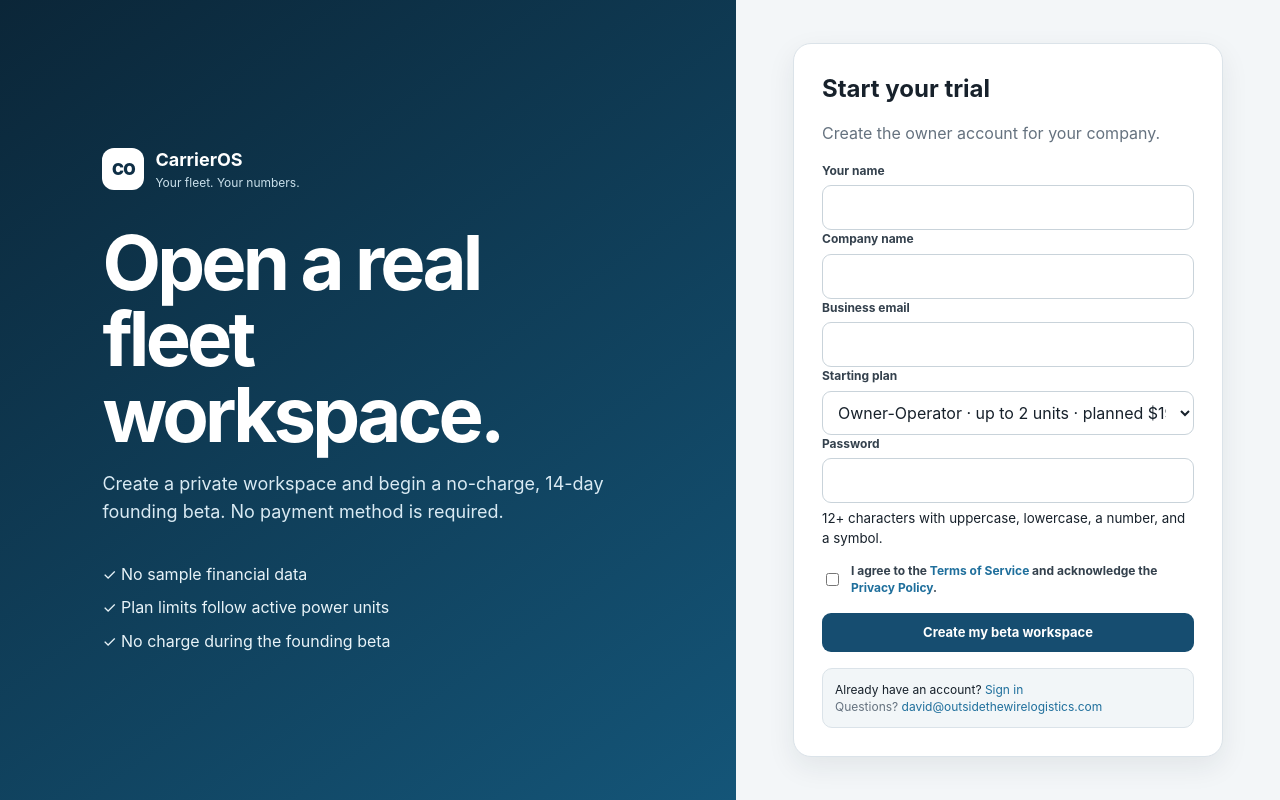
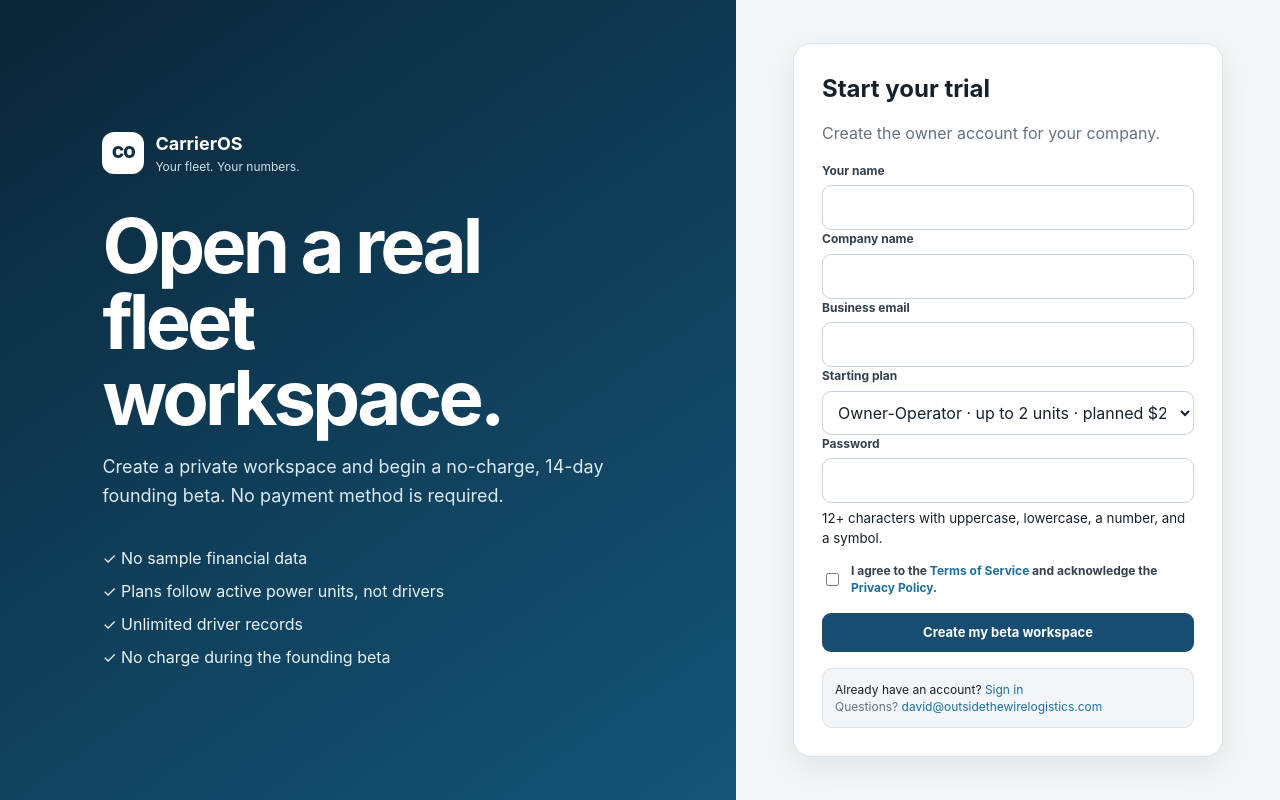
Before and after one commit to DavidOTW/CarrierOS, a FastAPI app: page /signup in a window 1280 px wide. Run offline with FastAPI, Linux system fonts and the light colour scheme.

Commit message:
Update launch pricing by active power units (#3)
Verified with 19 automated tests and production configuration checks.

```diff
--- a/app/main.py
+++ b/app/main.py
@@ -55,7 +55,7 @@ from .stripe_billing import (
 )
 
 BASE_DIR = Path(__file__).resolve().parent
-VERSION = "0.5.0-beta"
+VERSION = "0.5.1-beta"
 ENVIRONMENT = os.getenv("CARRIEROS_ENV", "development").strip().lower()
 IS_PRODUCTION = ENVIRONMENT == "production"
 SESSION_SECRET = os.getenv("CARRIEROS_SECRET", "")
@@ -72,9 +72,10 @@ SUPPORT_EMAIL = os.getenv(
 ).strip().lower()
 
 PLAN_LIMITS = {
-    "owner_operator": {"name": "Owner-Operator", "units": 2, "price": 19},
-    "small_fleet": {"name": "Small Fleet", "units": 10, "price": 49},
-    "growing_fleet": {"name": "Growing Fleet", "units": 25, "price": 99},
+    "owner_operator": {"name": "Owner-Operator", "units": 2, "price": 25},
+    "starter_fleet": {"name": "Starter Fleet", "units": 5, "price": 50},
+    "small_fleet": {"name": "Small Fleet", "units": 10, "price": 75},
+    "growing_fleet": {"name": "Growing Fleet", "units": 20, "price": 100},
 }
 LOGIN_WINDOW_SECONDS = 15 * 60
 LOGIN_MAX_ATTEMPTS = 10
--- a/app/static/service-worker.js
+++ b/app/static/service-worker.js
@@ -1,4 +1,4 @@
-const CACHE='carrieros-v0.5.0-beta';
+const CACHE='carrieros-v0.5.1-beta';
 const CORE=['/static/app.css','/static/icon-192.png','/static/icon-512.png','/manifest.webmanifest'];
 self.addEventListener('install',event=>event.waitUntil(caches.open(CACHE).then(c=>c.addAll(CORE)).then(()=>self.skipWaiting())));
 self.addEventListener('activate',event=>event.waitUntil(caches.keys().then(keys=>Promise.all(keys.filter(k=>k!==CACHE).map(k=>caches.delete(k)))).then(()=>self.clients.claim())));
--- a/app/stripe_billing.py
+++ b/app/stripe_billing.py
@@ -9,6 +9,7 @@ import stripe
 
 PLAN_PRICE_ENV = {
     "owner_operator": "STRIPE_PRICE_OWNER_OPERATOR",
+    "starter_fleet": "STRIPE_PRICE_STARTER_FLEET",
     "small_fleet": "STRIPE_PRICE_SMALL_FLEET",
     "growing_fleet": "STRIPE_PRICE_GROWING_FLEET",
 }
--- a/app/templates/billing.html
+++ b/app/templates/billing.html
@@ -3,15 +3,15 @@
 <div class="page-heading"><div><h2>Billing</h2><p>Manage the plan that controls your active power-unit capacity.</p></div></div>
 {% if billing_mode == 'beta' and has_access %}<div class="notice good">Your founding-beta access is active. No payment method is required and no subscription charge will be made during this beta period.</div>{% elif billing_mode == 'beta' %}<div class="notice">Your founding-beta trial has ended. Email <a href="mailto:{{ support_email }}?subject=CarrierOS%20beta%20access">{{ support_email }}</a> to discuss continued access. No charge has been made.</div>{% elif checkout_result == 'success' %}<div class="notice">Stripe received your trial setup. CarrierOS will activate your workspace as soon as the signed billing confirmation arrives.</div>{% elif checkout_result == 'cancelled' %}<div class="notice">Checkout was cancelled. Your workspace has not been charged or activated.</div>{% elif new_account %}<div class="notice">Your private workspace is ready. Choose a plan below and complete Stripe checkout to begin the 14-day trial.</div>{% endif %}
 <div class="grid-2">
-  <section class="card"><h3>{{ plan.name }}</h3><div class="metric-value">${{ plan.price }}<span class="muted"> / month</span></div><p>Includes up to {{ plan.units }} active power units and unlimited office users.</p><p><strong>Status:</strong> {{ user.subscription_status|replace('_', ' ')|title }}</p>{% if user.trial_ends_at %}<p><strong>Trial ends:</strong> {{ user.trial_ends_at }}</p>{% endif %}{% if user.subscription_current_period_end %}<p><strong>Current period ends:</strong> {{ user.subscription_current_period_end }}</p>{% endif %}{% if user.subscription_cancel_at_period_end %}<p class="notice">Cancellation is scheduled for the end of the current billing period.</p>{% endif %}</section>
+  <section class="card"><h3>{{ plan.name }}</h3><div class="metric-value">${{ plan.price }}<span class="muted"> / month</span></div><p>Includes up to {{ plan.units }} active power units, unlimited driver records, and unlimited office users.</p><p><strong>Status:</strong> {{ user.subscription_status|replace('_', ' ')|title }}</p>{% if user.trial_ends_at %}<p><strong>Trial ends:</strong> {{ user.trial_ends_at }}</p>{% endif %}{% if user.subscription_current_period_end %}<p><strong>Current period ends:</strong> {{ user.subscription_current_period_end }}</p>{% endif %}{% if user.subscription_cancel_at_period_end %}<p class="notice">Cancellation is scheduled for the end of the current billing period.</p>{% endif %}</section>
   <section class="card"><h3>{% if has_access %}Your workspace is active{% else %}Subscription required{% endif %}</h3>{% if billing_mode == 'beta' %}<p>CarrierOS is currently offered as a no-charge founding beta. The selected plan records your power-unit capacity; paid billing will be introduced only with advance notice.</p><p>For help, email <a href="mailto:{{ support_email }}?subject=CarrierOS%20beta%20support">{{ support_email }}</a>.</p>{% else %}<p>Checkout and subscription management are hosted securely by Stripe. CarrierOS never asks for or stores card or bank information.</p>{% if user.billing_customer_reference %}<form method="post" action="/billing/portal"><input type="hidden" name="_csrf" value="{{ csrf_token }}"><button class="btn btn-primary">Manage subscription securely</button></form>{% elif not stripe_ready %}<p class="notice">Secure Stripe billing is being configured. Email <a href="mailto:{{ support_email }}?subject=CarrierOS%20subscription">{{ support_email }}</a> for a founding account.</p>{% endif %}{% endif %}</section>
 </div>
 {% if billing_mode != 'beta' and not user.billing_subscription_reference %}
 <div class="grid-3" style="margin-top:18px">
 {% for code, option in plans.items() %}
-  <section class="card"><h3>{{ option.name }}</h3><div class="metric-value">${{ option.price }}<span class="muted"> / month</span></div><p>Up to {{ option.units }} active power units. Unlimited office users.</p><form method="post" action="/billing/checkout"><input type="hidden" name="_csrf" value="{{ csrf_token }}"><input type="hidden" name="plan" value="{{ code }}"><button class="btn {% if code == user.plan_code %}btn-primary{% else %}btn-secondary{% endif %}" {% if not stripe_ready %}disabled{% endif %}>Start 14-day trial</button></form></section>
+  <section class="card"><h3>{{ option.name }}</h3><div class="metric-value">${{ option.price }}<span class="muted"> / month</span></div><p>Up to {{ option.units }} active power units. Unlimited driver records and office users.</p><form method="post" action="/billing/checkout"><input type="hidden" name="_csrf" value="{{ csrf_token }}"><input type="hidden" name="plan" value="{{ code }}"><button class="btn {% if code == user.plan_code %}btn-primary{% else %}btn-secondary{% endif %}" {% if not stripe_ready %}disabled{% endif %}>Start 14-day trial</button></form></section>
 {% endfor %}
 </div>
-<section class="card" style="margin-top:18px"><h3>Custom Fleet</h3><p>More than 25 power units. Contact us for a tailored quote and onboarding plan.</p><a class="btn btn-secondary" href="mailto:{{ support_email }}?subject=CarrierOS%20Custom%20Fleet">Request a custom quote</a></section>
+<section class="card" style="margin-top:18px"><h3>Custom Fleet</h3><p>More than 20 active power units. Contact us for a tailored quote and onboarding plan.</p><a class="btn btn-secondary" href="mailto:{{ support_email }}?subject=CarrierOS%20Custom%20Fleet">Request a custom quote</a></section>
 {% endif %}
 {% endblock %}
--- a/app/templates/signup.html
+++ b/app/templates/signup.html
@@ -5,7 +5,7 @@
     <div class="brand" style="border:0;padding:0;margin-bottom:32px"><div class="brand-mark">CO</div><div><strong>CarrierOS</strong><small style="color:#cae0eb">Your fleet. Your numbers.</small></div></div>
     <h1>Open a real fleet workspace.</h1>
     <p>Create a private workspace and begin a no-charge, 14-day founding beta. No payment method is required.</p>
-    <div class="login-bullets"><span>&check; No sample financial data</span><span>&check; Plan limits follow active power units</span><span>&check; No charge during the founding beta</span></div>
+    <div class="login-bullets"><span>&check; No sample financial data</span><span>&check; Plans follow active power units, not drivers</span><span>&check; Unlimited driver records</span><span>&check; No charge during the founding beta</span></div>
   </section>
   <section class="login-panel"><div class="login-card">
     <h2>Start your trial</h2><p class="muted">Create the owner account for your company.</p>
--- a/docker-compose.yml
+++ b/docker-compose.yml
@@ -13,6 +13,7 @@ services:
       STRIPE_SECRET_KEY: ${STRIPE_SECRET_KEY:-}
       STRIPE_WEBHOOK_SECRET: ${STRIPE_WEBHOOK_SECRET:-}
       STRIPE_PRICE_OWNER_OPERATOR: ${STRIPE_PRICE_OWNER_OPERATOR:-}
+      STRIPE_PRICE_STARTER_FLEET: ${STRIPE_PRICE_STARTER_FLEET:-}
       STRIPE_PRICE_SMALL_FLEET: ${STRIPE_PRICE_SMALL_FLEET:-}
       STRIPE_PRICE_GROWING_FLEET: ${STRIPE_PRICE_GROWING_FLEET:-}
       STRIPE_PORTAL_CONFIGURATION_ID: ${STRIPE_PORTAL_CONFIGURATION_ID:-}
```
Also changed, not shown: tests/test_routes.py (+15 -2 lines), README.md, 1 other file.
